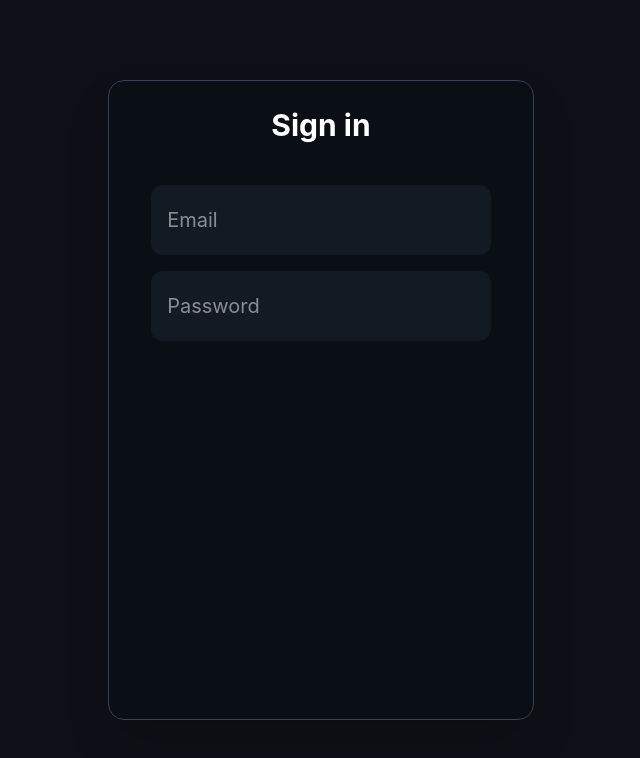
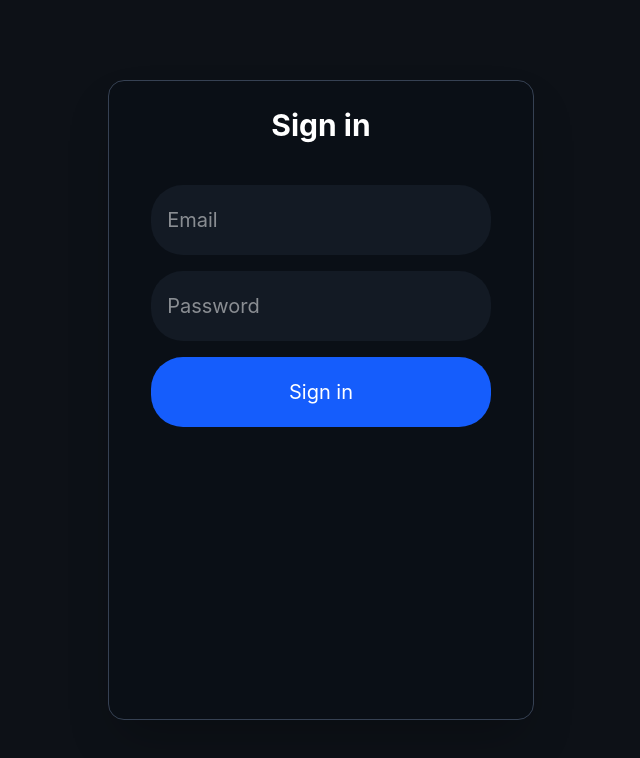
Before and after one commit to rigby200602/expense-tracking, a React (Vite) app: page /sign-in in a window 1280 px wide. Shown: the top 758 px of the page, without its empty margins (319-959 px from the left). Built offline with nearby package versions, Linux system fonts and the light colour scheme.

Commit message:
feat: add sign in button

```diff
--- a/src/pages/SignIn.tsx
+++ b/src/pages/SignIn.tsx
@@ -10,7 +10,7 @@ const SignIn = () => {
               placeholder="Email"
               title="Enter your email"
               autoComplete="email"
-              className="rounded-xl px-4 bg-[#131A24] w-full h-[15%] outline-0"
+              className="rounded-4xl px-4 bg-[#131A24] w-full h-[15%] outline-0"
             />
             <input
               id="password"
@@ -18,8 +18,9 @@ const SignIn = () => {
               placeholder="Password"
               title="Enter your password"
               autoComplete="off"
-              className="rounded-xl px-4 bg-[#131A24] w-full h-[15%] outline-0"
+              className="rounded-4xl px-4 bg-[#131A24] w-full h-[15%] outline-0"
             />
+            <button className="bg-blue-600 h-[15%] w-full rounded-4xl px-4">Sign in</button>
           </div>
         </div>
       </div>
```
